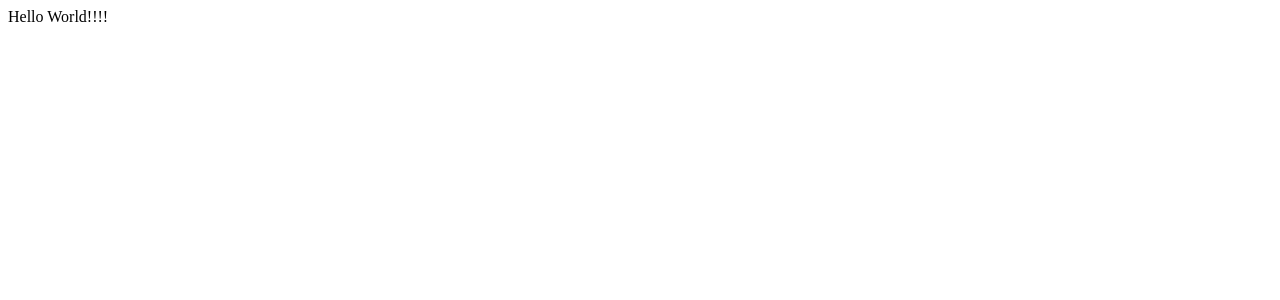
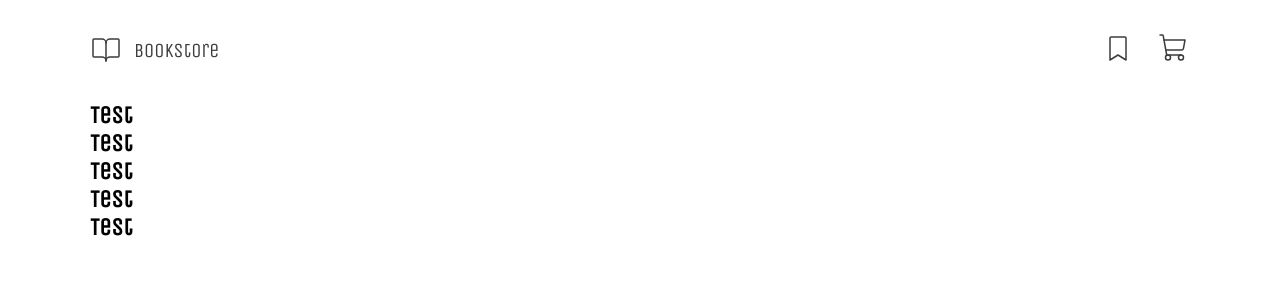
Before and after one commit to eduardamirelly/bookstore, a Next.js app: page / in a window 1280 px wide. Shown: the top 300 px of the page. Built offline with nearby package versions, Linux system fonts and the light colour scheme.

Commit message:
:lipstick: feat: Navbar, Container and Grid"

```diff
--- /dev/null
+++ b/components/Navbar/components/BookmarkButton/index.tsx
@@ -0,0 +1,10 @@
+import { BookmarkSimple } from 'phosphor-react';
+import { IconClick } from '../../../../styles/IconClick';
+
+export const BookmarkButton = () => {
+  return (
+    <IconClick>
+      <BookmarkSimple size={32} weight="light" />
+    </IconClick>
+  );
+};
--- /dev/null
+++ b/components/Navbar/components/Logo/index.tsx
@@ -0,0 +1,21 @@
+import { BookOpen } from 'phosphor-react';
+import { styled, theme } from '../../../../styles/stitches.config';
+
+export const Logo = () => {
+  const LogoStyle = styled('div', {
+    color: '$gray800',
+    display: 'flex',
+    alignItems: 'center',
+    gap: '12px',
+    fontSize: '$20',
+  });
+
+  return (
+    <LogoStyle>
+      <span>
+        <BookOpen size={32} weight="light" />
+      </span>
+      <span>BookStore</span>
+    </LogoStyle>
+  );
+};
--- /dev/null
+++ b/components/Navbar/components/ShoppingCartButton/index.tsx
@@ -0,0 +1,10 @@
+import { ShoppingCart } from 'phosphor-react';
+import { IconClick } from '../../../../styles/IconClick';
+
+export const ShoppingCartButton = () => {
+  return (
+    <IconClick>
+      <ShoppingCart size={32} weight="light" />
+    </IconClick>
+  );
+};
--- /dev/null
+++ b/components/Navbar/index.tsx
@@ -0,0 +1,31 @@
+import { styled } from '../../styles/stitches.config';
+import { Logo } from './components/Logo';
+import { BookmarkButton } from './components/BookmarkButton';
+import { ShoppingCartButton } from './components/ShoppingCartButton';
+
+export const Navbar = () => {
+  const NavbarStyle = styled('div', {
+    width: '100%',
+    paddingBlock: '2rem',
+    display: 'flex',
+    gap: '40px',
+    color: '$gray800',
+  });
+
+  const NavItemsStyle = styled('div', {
+    flex: '1',
+    display: 'flex',
+    justifyContent: 'flex-end',
+    gap: '24px',
+  });
+
+  return (
+    <NavbarStyle>
+      <Logo />
+      <NavItemsStyle>
+        <BookmarkButton />
+        <ShoppingCartButton />
+      </NavItemsStyle>
+    </NavbarStyle>
+  );
+};
--- a/pages/_app.tsx
+++ b/pages/_app.tsx
@@ -1,3 +1,4 @@
+import '../styles/globals.css';
 import type { AppProps } from 'next/app';
 
 function MyApp({ Component, pageProps }: AppProps) {
--- a/pages/index.tsx
+++ b/pages/index.tsx
@@ -1,7 +1,21 @@
 import type { NextPage } from 'next';
+import { Navbar } from '../components/Navbar';
+import { Container } from '../styles/Container';
+import { Grid } from '../styles/Grid';
 
 const Home: NextPage = () => {
-  return <div>Hello World!!!!</div>;
+  return (
+    <Container>
+      <Navbar />
+      <Grid>
+        <h2>Test</h2>
+        <h2>Test</h2>
+        <h2>Test</h2>
+        <h2>Test</h2>
+        <h2>Test</h2>
+      </Grid>
+    </Container>
+  );
 };
 
 export default Home;
--- /dev/null
+++ b/styles/Container/index.ts
@@ -0,0 +1,14 @@
+import { styled, theme } from "../stitches.config";
+
+export const Container = styled('div', theme, {
+  // width: '100%',
+  maxWidth: '1440px',
+  minHeight: '100vh',
+  margin: '0 2.5rem',
+
+  '@md': {
+    margin: '0 5.625rem',
+  },
+
+  fontFamily: '$primary',
+});
--- /dev/null
+++ b/styles/Grid/index.ts
@@ -0,0 +1,5 @@
+import { styled } from "../stitches.config";
+
+export const Grid = styled('div', {
+  display: 'grid',
+});
--- /dev/null
+++ b/styles/IconClick/index.tsx
@@ -0,0 +1,9 @@
+import { styled } from '../stitches.config';
+
+export const IconClick = styled('div', {
+  cursor: 'pointer',
+
+  '&:hover': {
+    color: '$blue500',
+  },
+});
--- /dev/null
+++ b/styles/globals.css
@@ -0,0 +1,12 @@
+* {
+  margin: 0;
+  padding: 0;
+  box-sizing: border-box;
+}
+
+html,
+body {
+  padding: 0;
+  margin: 0;
+  width: 100%;
+}
--- a/styles/stitches.config.ts
+++ b/styles/stitches.config.ts
@@ -3,13 +3,12 @@ import { createStitches } from "@stitches/react";
 import { globalCss } from "@stitches/react";
 
 const globalStyles = globalCss({
-  '*': { margin: 0, padding: 0, boxSizing: 'border-box' },
   '@import': ["url('https://fonts.googleapis.com/css2?family=Syne&family=Unica+One&display=swap')"]
 });
 
 globalStyles();
 
-export const { styled, css } = createStitches({
+export const { styled, theme, css } = createStitches({
   theme: {
     colors: {
       blue500: '#3AB8EB',
@@ -39,6 +38,7 @@ export const { styled, css } = createStitches({
     borderStyles: {
       dash: 'dotted',
     },
+  },
   media: {
     sm: '(min-width: 576px)',
     md: '(min-width: 768px)',
@@ -46,5 +46,4 @@ export const { styled, css } = createStitches({
     xl: '(min-width: 1200px)',
     xxl: '(min-width: 1400px)',
   },
-  }
 })
```
Lines whose indentation alone changed are shown as unchanged.
